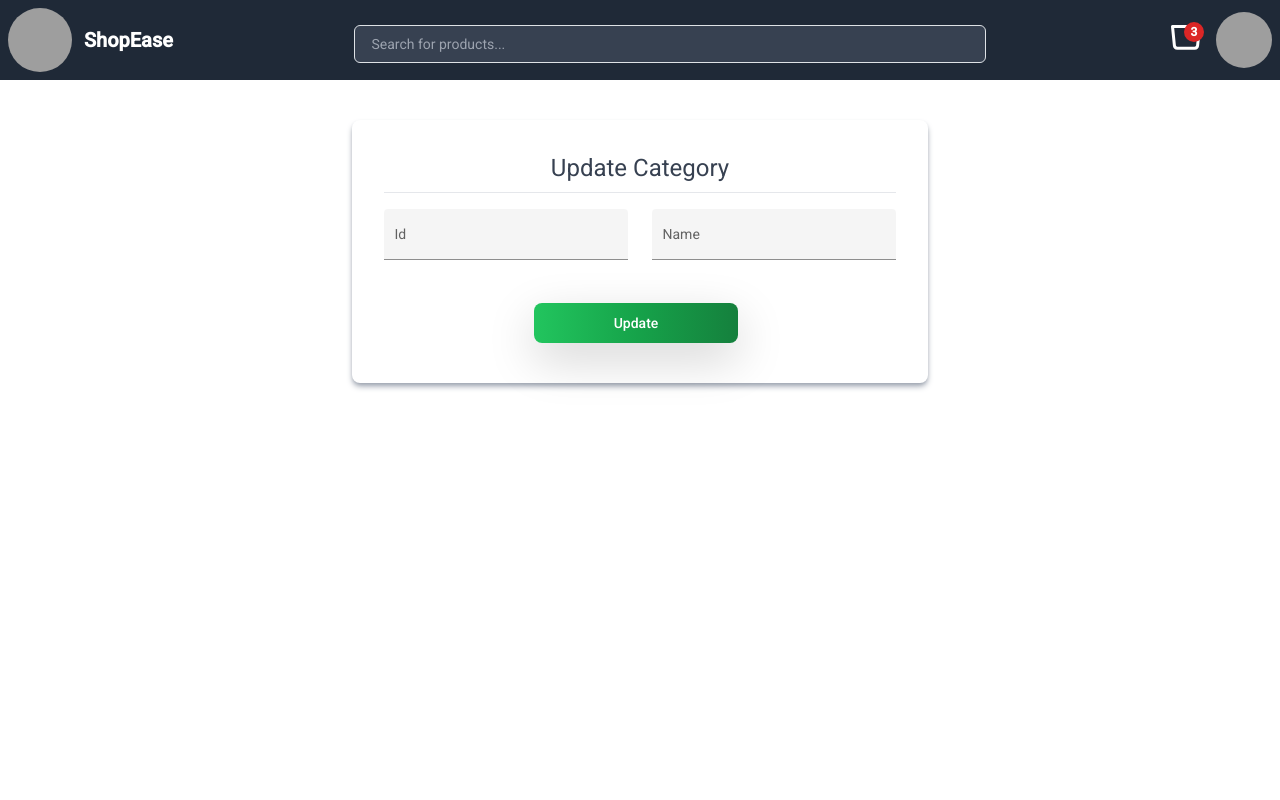
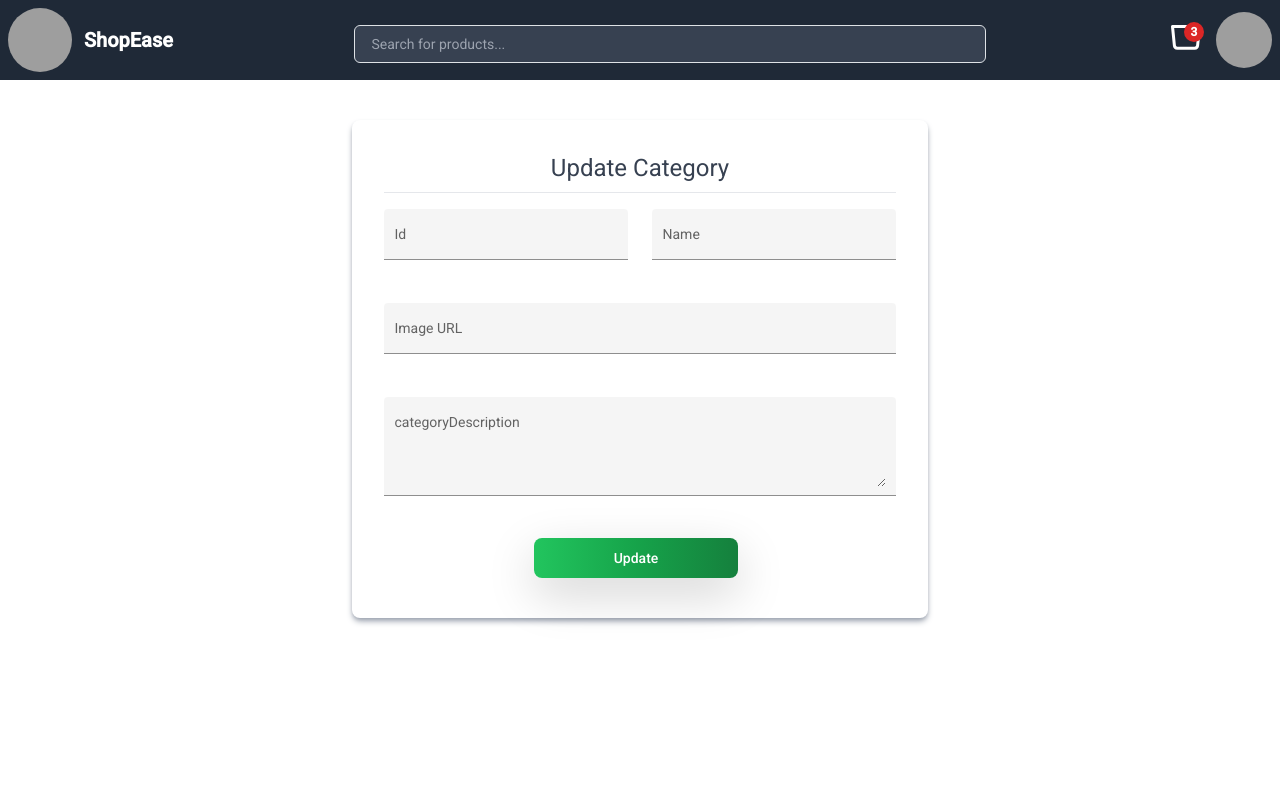
Before and after one commit to Sourav-kashyap/Final-Project, an Angular app in the folder frontend/: page /admin/categories/1 in a window 1280 px wide. Shown: the top 800 px of the page. Built offline with nearby package versions, Linux system fonts and the light colour scheme; no server answers; grey boxes are pictures that could not be loaded.

Commit message:
Added category on the UI.

```diff
--- a/frontend/src/app/components/home/home.component.html
+++ b/frontend/src/app/components/home/home.component.html
@@ -13,7 +13,11 @@
       class="bg-white rounded-lg shadow-lg hover:shadow-2xl transition duration-300 ease-in-out transform hover:scale-105"
     >
       <div class="relative overflow-hidden rounded-t-lg">
-        <img [src]="" [alt]="category.name" class="w-full h-40 object-cover" />
+        <img
+          [src]="category.imageUrl"
+          [alt]="category.name"
+          class="w-full h-40 object-cover"
+        />
         <div class="absolute inset-0 bg-black opacity-40"></div>
         <div class="absolute inset-0 flex items-center justify-center">
           <span class="text-2xl font-semibold text-white">{{
@@ -23,11 +27,11 @@
       </div>
 
       <div class="px-4 py-4">
-        <!-- <p class="text-gray-600 text-sm">{{ category.description }}</p> -->
+        <p class="text-gray-600 text-sm">{{ category.description }}</p>
         <div class="mt-4">
           <a
             href="#"
-            class="inline-block text-blue-600 text-sm font-semibold hover:text-blue-500"
+            class="inline-block text-blue-600 text-sm font-semibold hover:text-blue-500 no-underline"
           >
             Shop Now
           </a>
--- a/frontend/src/app/components/manage/category-form/category-form.component.html
+++ b/frontend/src/app/components/manage/category-form/category-form.component.html
@@ -53,9 +53,39 @@
         </div>
       </div>
 
+      <!-- New Fields: Image URL and categoryDescription -->
+      <div class="flex flex-col gap-4 mt-4">
+        <!-- Image URL Field -->
+        <div class="w-full">
+          <mat-form-field appearance="fill" class="w-full">
+            <mat-label>Image URL</mat-label>
+            <input
+              matInput
+              type="text"
+              placeholder="Enter Image URL"
+              [(ngModel)]="categoryImgUrl"
+              name="categoryImgUrl"
+            />
+          </mat-form-field>
+        </div>
+
+        <!-- categoryDescription Field -->
+        <div class="w-full">
+          <mat-form-field appearance="fill" class="w-full">
+            <mat-label>categoryDescription</mat-label>
+            <textarea
+              matInput
+              placeholder="Enter categoryDescription"
+              [(ngModel)]="categoryDescription"
+              name="categoryDescription"
+              rows="4"
+            ></textarea>
+          </mat-form-field>
+        </div>
+      </div>
+
       <!-- Submit Button -->
       <div class="flex justify-center mt-6">
-        <!-- Show "Add" button if not in edit mode -->
         <!-- Show "Add" button if not in edit mode -->
         <button
           *ngIf="!isEditMode; else updateButton"
--- a/frontend/src/app/components/manage/category-form/category-form.component.ts
+++ b/frontend/src/app/components/manage/category-form/category-form.component.ts
@@ -18,6 +18,8 @@ export class CategoryFormComponent {
   // When add new Category
   categoryId: string = '';
   categoryName: string = '';
+  categoryImgUrl: string = '';
+  categoryDescription: string = '';
 
   // When get category by id
   id!: string;
@@ -40,6 +42,12 @@ export class CategoryFormComponent {
         this.categoryData = data;
         this.categoryId = this.categoryData.id;
         this.categoryName = this.categoryData.name;
+        this.categoryImgUrl = this.categoryData.imageUrl
+          ? this.categoryData.imageUrl
+          : '';
+        this.categoryDescription = this.categoryData.description
+          ? this.categoryData.description
+          : '';
         console.log('Category Data:', this.categoryData);
       },
       error: (err) => {
@@ -52,6 +60,8 @@ export class CategoryFormComponent {
     const categoryData: Category = {
       id: this.categoryId,
       name: this.categoryName,
+      imageUrl: this.categoryImgUrl,
+      description: this.categoryDescription,
     };
 
     // Call the service to add the category
@@ -60,6 +70,8 @@ export class CategoryFormComponent {
         console.log('Category added successfully!', response);
         this.categoryId = '';
         this.categoryName = '';
+        this.categoryImgUrl = '';
+        this.categoryDescription = '';
         this.navigate.navigate(['/admin/categories']);
       },
       error: (error) => {
@@ -72,6 +84,8 @@ export class CategoryFormComponent {
     const updatedCategory: Category = {
       id: this.categoryId,
       name: this.categoryName,
+      imageUrl: this.categoryImgUrl,
+      description: this.categoryDescription,
     };
 
     this.category.updateCategoryById(this.id, updatedCategory).subscribe({
--- a/frontend/src/app/interface/interface.ts
+++ b/frontend/src/app/interface/interface.ts
@@ -1,6 +1,8 @@
 export interface Category {
   id: string;
   name: string;
+  imageUrl?: string;
+  description?: string;
 }
 
 export interface Brand {
--- a/frontend/src/app/service/category.service.ts
+++ b/frontend/src/app/service/category.service.ts
@@ -15,6 +15,7 @@ export class CategoryService {
   }
 
   addCategory(categoryData: Category): Observable<Category> {
+    console.log('category Service ->', categoryData);
     return this.http.post<Category>(
       `${this.categoryBaseUrl}/categories`,
       categoryData
```
Also changed, not shown: 2 other files (tests, documents, lock files or other folders).
